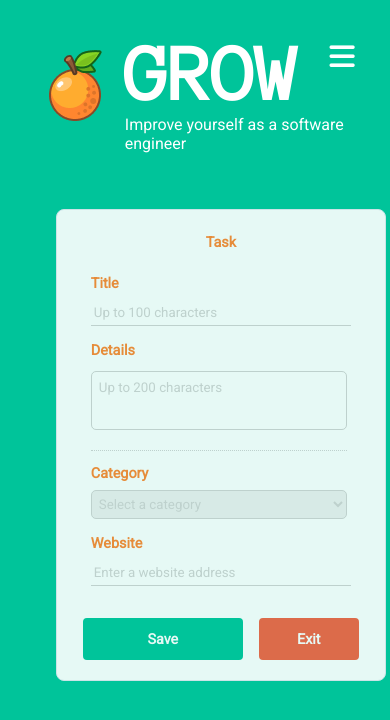
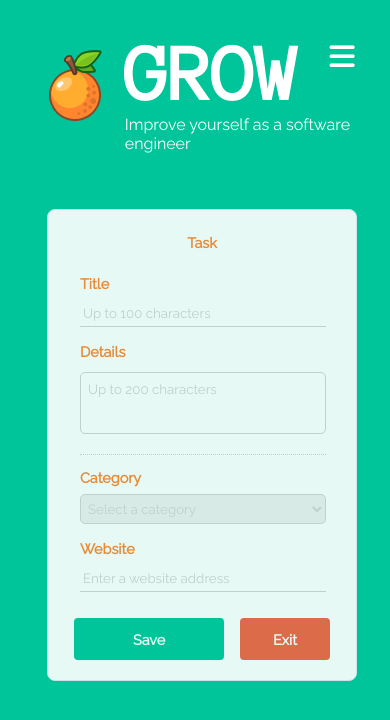
Before and after one commit to davidpracilio/grow-app, a React (Create React App) app: page /plan in a window 390 px wide. Both pictures are taken after a click on the button "Add a task". Shown: the top 720 px of the page. Built offline with nearby package versions, Linux system fonts and the light colour scheme; no server answers.

Commit message:
Adjust font rendering and responsive task size

```diff
--- a/src/App.css
+++ b/src/App.css
@@ -1,17 +1,18 @@
+@import url('https://fonts.googleapis.com/css2?family=Raleway');
+
 * {
   box-sizing: border-box;
   margin: 0;
   padding: 0;
-  font-family: "Roboto";
+  /* font-family: "Roboto"; */
+  font-family: "Raleway"
 }
 
-* {
-/*   background: #000 !important;
+/* * {
+  background: #000 !important;
   color: #0f0 !important;
-  outline: solid #f00 1px !important; */
-
-  -webkit-font-smoothing: antialiased;
-}
+  outline: solid #f00 1px !important;
+} */
 
 body {
   margin: 2rem 6rem;
@@ -53,4 +54,9 @@ button:hover {
   body {
     margin: 2.2rem 1.8rem;
   }
+  .content {
+    min-width: 320px;
+    max-width: 480px;
+    margin: auto;
+  }
 }
--- a/src/components/Navbar.css
+++ b/src/components/Navbar.css
@@ -1,4 +1,4 @@
-@import url('https://fonts.googleapis.com/css2?family=Anonymous+Pro&family=Roboto&display=swap');
+@import url('https://fonts.googleapis.com/css2?family=Anonymous+Pro');
 
 .navbar {
   display: flex;
--- a/src/components/pages/Task.css
+++ b/src/components/pages/Task.css
@@ -128,27 +128,27 @@ select:invalid {
 
 @media screen and (max-width: 900px) {
   .task-large {
-    width: 330px;
+    width: 310px;
   }
   .task-large .form {
-    padding-left: 34px;
+    padding-left: 32px;
   }
   .task-large hr {
-    width: 256px;
+    width: 246px;
   }
   .button-save {
-    width: 160px;
+    width: 150px;
   }
   .button-exit {
-    width: 100px;
+    width: 90px;
   }
   input {
-    width: 260px;
+    width: 246px;
   }
   textarea {
-    width: 256px;
+    width: 246px;
   }
   select {
-    width: 256px;
+    width: 246px;
   }
 }
```
